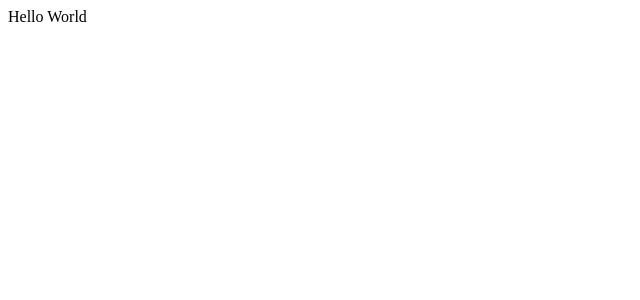
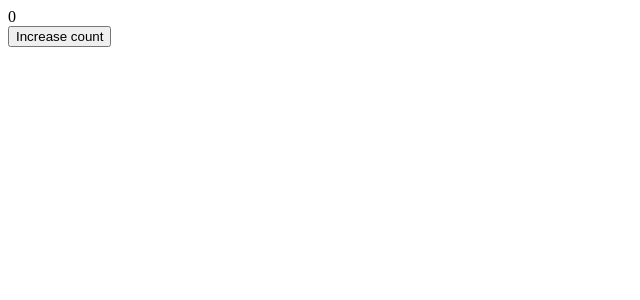
Before and after one commit to dyazdani/dad-libs, a React (Create React App) app: page / in a window 1280 px wide. Shown: the top 300 px of the page, without its empty margins (0-640 px from the left). Built offline with nearby package versions, Linux system fonts and the light colour scheme.

Commit message:
Completed demo added

```diff
--- a/src/App.jsx
+++ b/src/App.jsx
@@ -1,7 +1,22 @@
 import React from 'react';
+import Header from './Header';
+import Button from './Button';
+import { useState } from "react";
 
 const App = () => {
-    return <div>Hello World</div>
+    const [clickCount, setclickCount] = useState(0);
+
+    function handleClick(_e) {
+        setclickCount(clickCount + 1);
+        console.log('click!');
+    }
+
+    return (
+    <div>
+        <Header clickCount={clickCount}></Header>
+        <Button onClick={handleClick}></Button>
+    </div>
+    )
 }
 
 export default App;
--- /dev/null
+++ b/src/Button.jsx
@@ -0,0 +1,7 @@
+export default function Button({onClick}) {
+    return (
+        <button onClick={onClick}>
+            Increase count
+        </button>
+    );
+}
--- /dev/null
+++ b/src/Header.jsx
@@ -0,0 +1,7 @@
+export default function Header({clickCount}) {
+    return (
+        <header>
+            {clickCount}
+        </header>
+    );
+}
```
